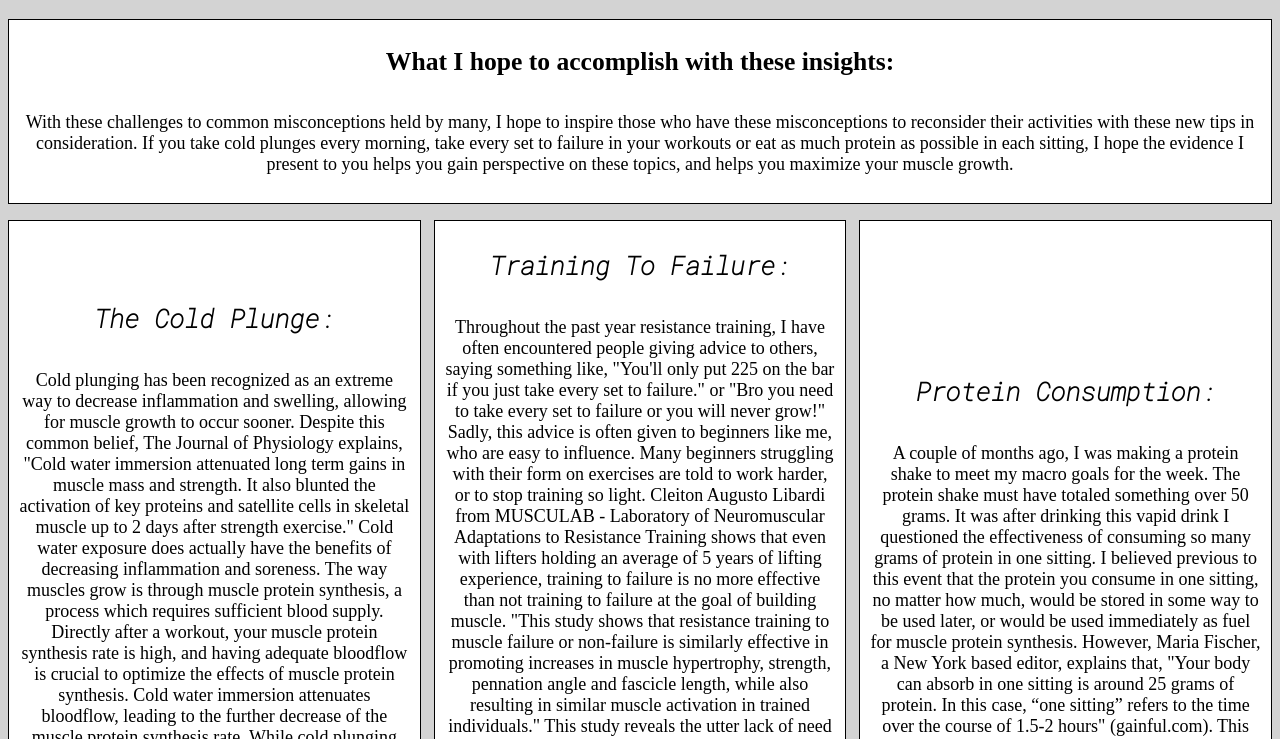
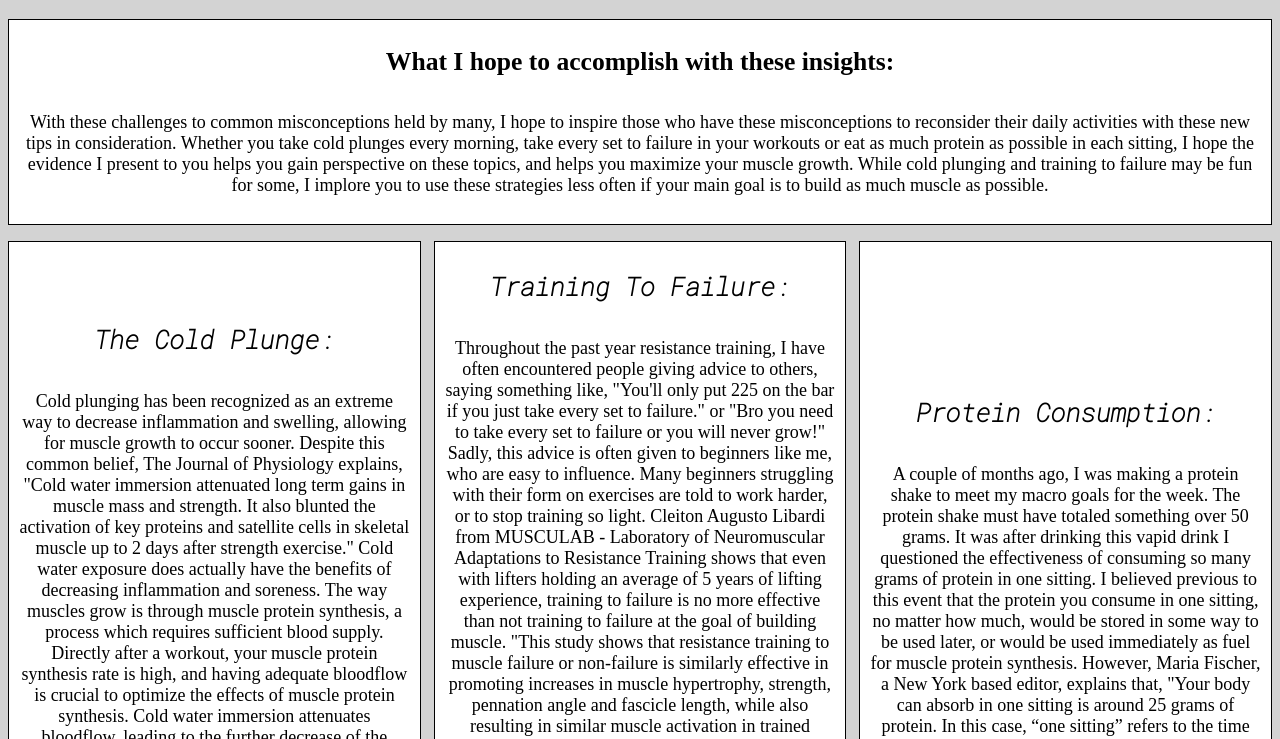
Before and after one commit to zachgalbs/writing10CreativeWriting, a plain HTML site: page index.html in a window 1280 px wide. Shown: the part 61-800 px from the top of the page. Drawn offline with Linux system fonts and the light colour scheme.

Commit message:
updated text

```diff
--- a/index.html
+++ b/index.html
@@ -13,10 +13,11 @@
             <h1>What I hope to accomplish with these insights:</h1>
             <p>
                 With these challenges to common misconceptions held by many, I hope to inspire those who have these
-                misconceptions to reconsider their activities with these new tips in consideration. If you take
+                misconceptions to reconsider their daily activities with these new tips in consideration. Whether you take
                 cold plunges every morning, take every set to failure in your workouts or eat as much protein as possible
                 in each sitting, I hope the evidence I present to you helps you gain perspective on these topics, and
-                helps you maximize your muscle growth.
+                helps you maximize your muscle growth. While cold plunging and training to failure may be fun for some,
+                I implore you to use these strategies less often if your main goal is to build as much muscle as possible.
             </p>
         </div>
         <div id="misconceptionContainer">
```
